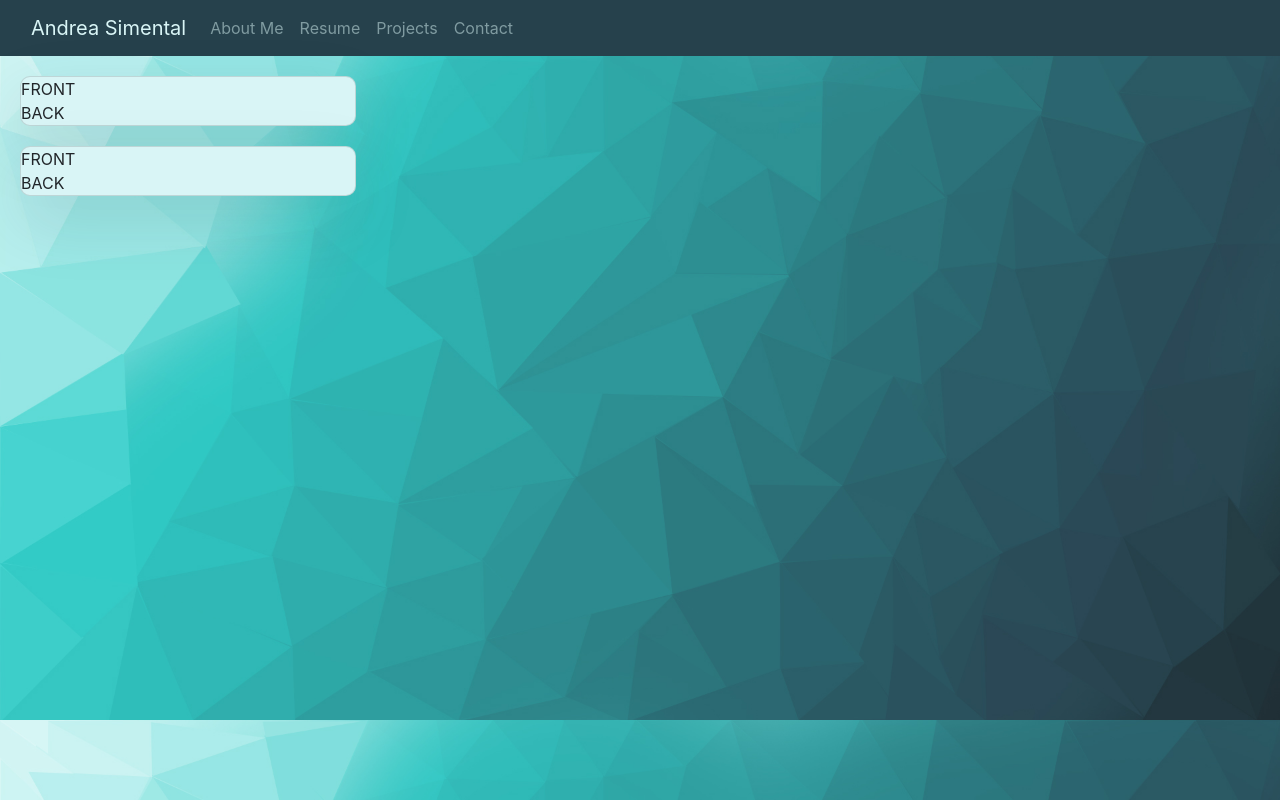
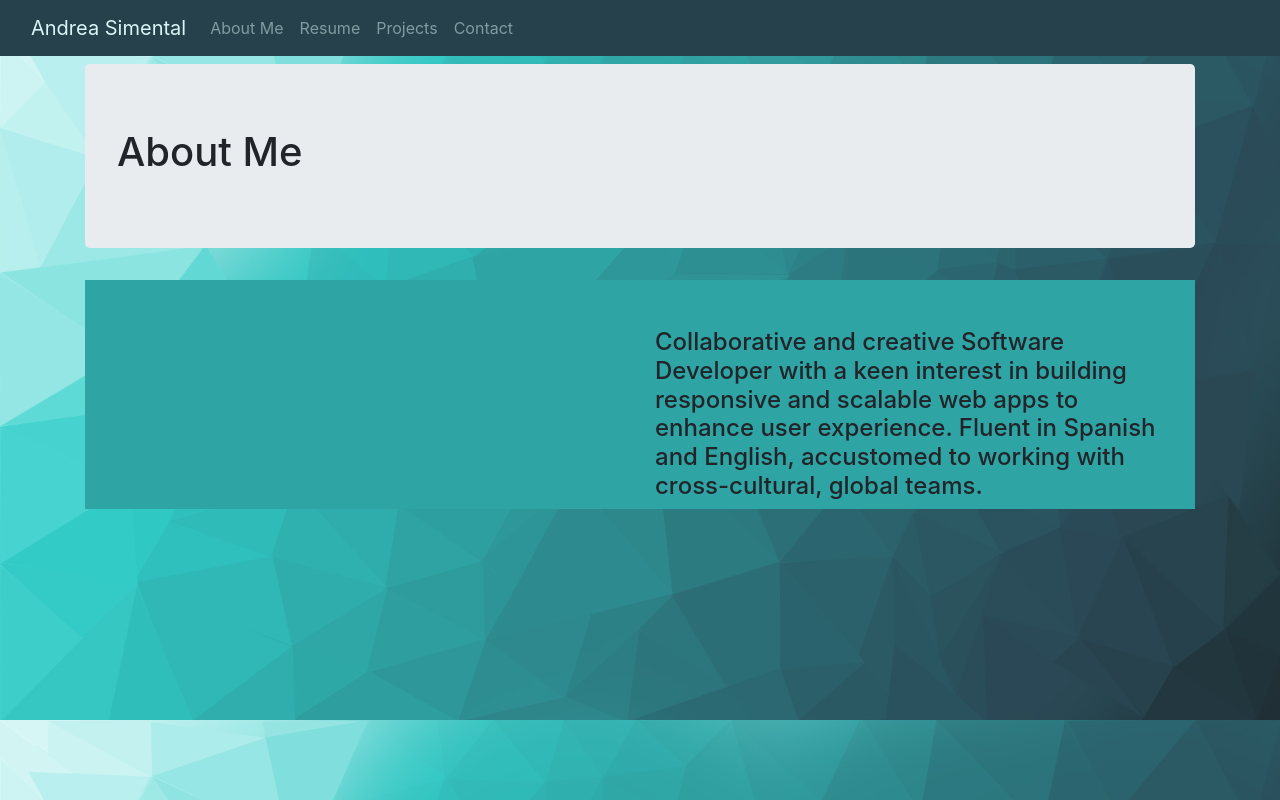
Before and after one commit to anlsim/anlsim.github.io, a React (Create React App) app: page /about in a window 1280 px wide. Built offline with nearby package versions, Linux system fonts and the light colour scheme.

Commit message:
editing about me

```diff
--- a/src/components/Project.js
+++ b/src/components/Project.js
@@ -7,7 +7,8 @@ const Project = ({title, description, history, linkUrl, imgUrl, gitUrl}) => (
        <div className="row-cols-md-1">
 
 
-        <article className = 'card'>
+        <div className = 'card'>
+            <img src={imgUrl}/>
             <div className='card-img' style={{backgroundImage: `url(${imgUrl})`}}/>
 
 
@@ -32,7 +33,7 @@ const Project = ({title, description, history, linkUrl, imgUrl, gitUrl}) => (
 
             </div>
 
-        </article>
+        </div>
         </div>
 
 
--- a/src/components/ProjectMenu.js
+++ b/src/components/ProjectMenu.js
@@ -1,6 +1,7 @@
 import React, {Component} from 'react';
 import Project from './Project';
 import '../styles/DirectoryMenu.scss';
+
 
 class ProjectMenu extends Component {
     constructor(){
@@ -10,7 +11,7 @@ class ProjectMenu extends Component {
 
                 title: 'Web Marks',
                 description: 'Built a web application that allows people to save and organize web URLs on boards based on specific subjects or collections.',
-                imgUrl: '../assets/photoWebsite.png',
+                imgUrl: '../assets/webMarks.png',
                 id: 1,
                 gitUrl:'',
                 linkUrl:'',
--- a/src/pages/AboutMePage.js
+++ b/src/pages/AboutMePage.js
@@ -1,35 +1,22 @@
-import React from 'react'
-import { Container } from 'react-bootstrap';
-import '../styles/aboutme.scss';
-import '../styles/Project.scss';
+import React from 'react';
 
 const AboutMePage = () => {
     return (
-        <main>
-          <div className="row">
-            <div className="col-3">
-            <div className = 'card'>
-            <div className='card-side card-side-front'>
-                FRONT
-            </div>
-            <div className='card-side card-side-back'>
-                BACK
-            </div>
-            </div>
-            <div className = 'card'>
-            <div className='card-side card-side-front'>
-                FRONT
-            </div>
-            <div className='card-side card-side-back'>
-                BACK
-            </div>
-            </div>
+      <div className="container pt-2">
 
-            </div>
+        <div className="jumbotron"><h1>About Me</h1></div>
+        <div className="container bg-primary pt-5">
+          <div className="row center">
+              <div className="col"><img src=""></img></div>
+              <div className="col">
+                <h4>Collaborative and creative Software Developer with a keen interest in building responsive and scalable web apps to enhance user experience. Fluent in Spanish and English, accustomed to working with cross-cultural, global teams. </h4></div>
 
+          </div>
         </div>
+      </div>
 
-        </main>
+
+
 
     )
 }
--- a/src/pages/ProjectsPage.js
+++ b/src/pages/ProjectsPage.js
@@ -3,11 +3,10 @@ import ProjectMenu from '../components/ProjectMenu';
 
 const ProjectsPage = () => {
     return (
-            <div>
 
 
             <ProjectMenu/>
-            </div>
+
 
     )
 }
--- a/src/styles/aboutme.scss
+++ b/src/styles/aboutme.scss
@@ -0,0 +1 @@
+@import 'colors';
--- a/src/styles/custom.scss
+++ b/src/styles/custom.scss
@@ -1,9 +1,11 @@
 @import 'colors';
-@import 'Project';
-@import 'DirectoryMenu';
 
 
 $dark: $charcoal !default;
+$primary:       $viridia-green !default;
+$secondary:     $ming !default;
+$light:         $light-cyan !default;
+
 
 $navbar-dark-color:                 rgba($light-cyan, .5) !default;
 $navbar-dark-hover-color:           rgba($light-cyan, .75) !default;
```
Also changed, not shown: public/logo192.png (deleted), public/logo512.png (deleted).
